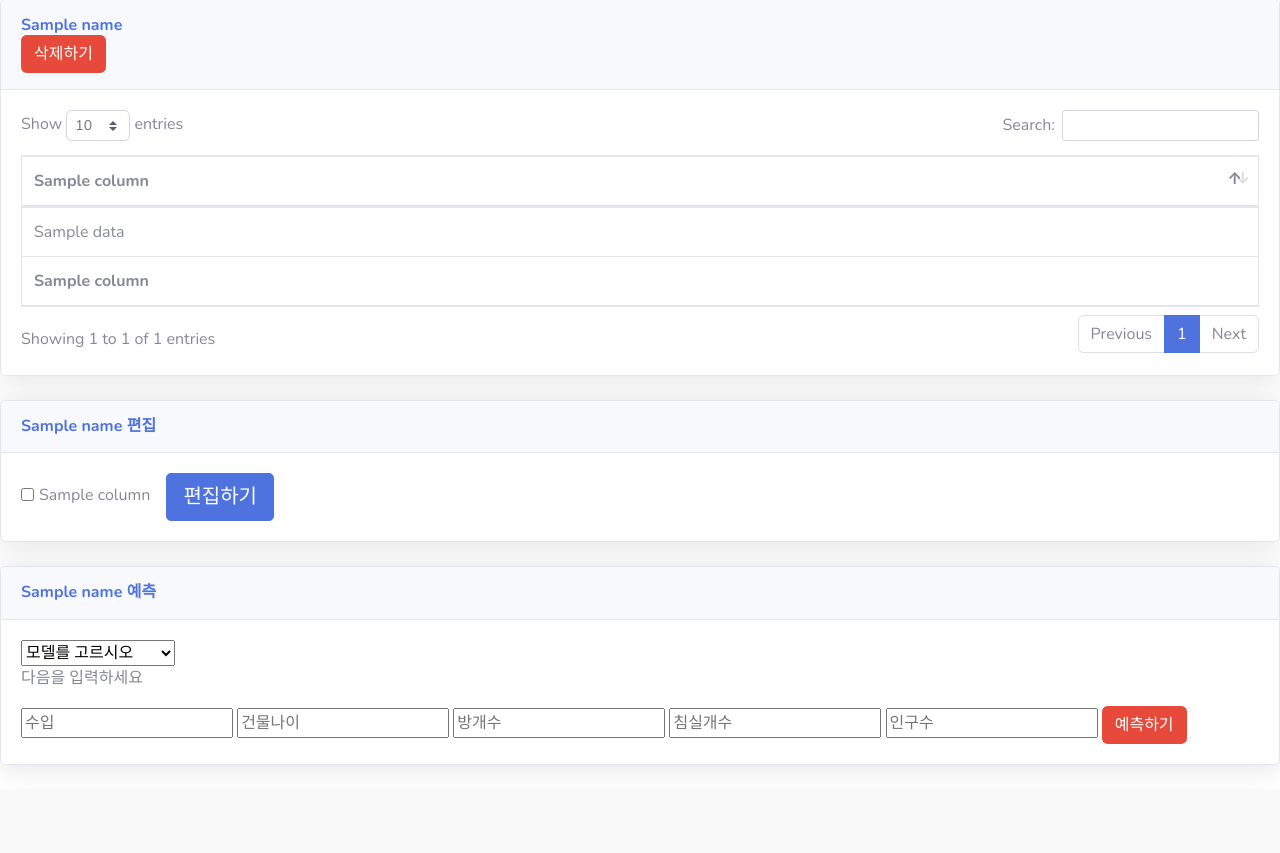
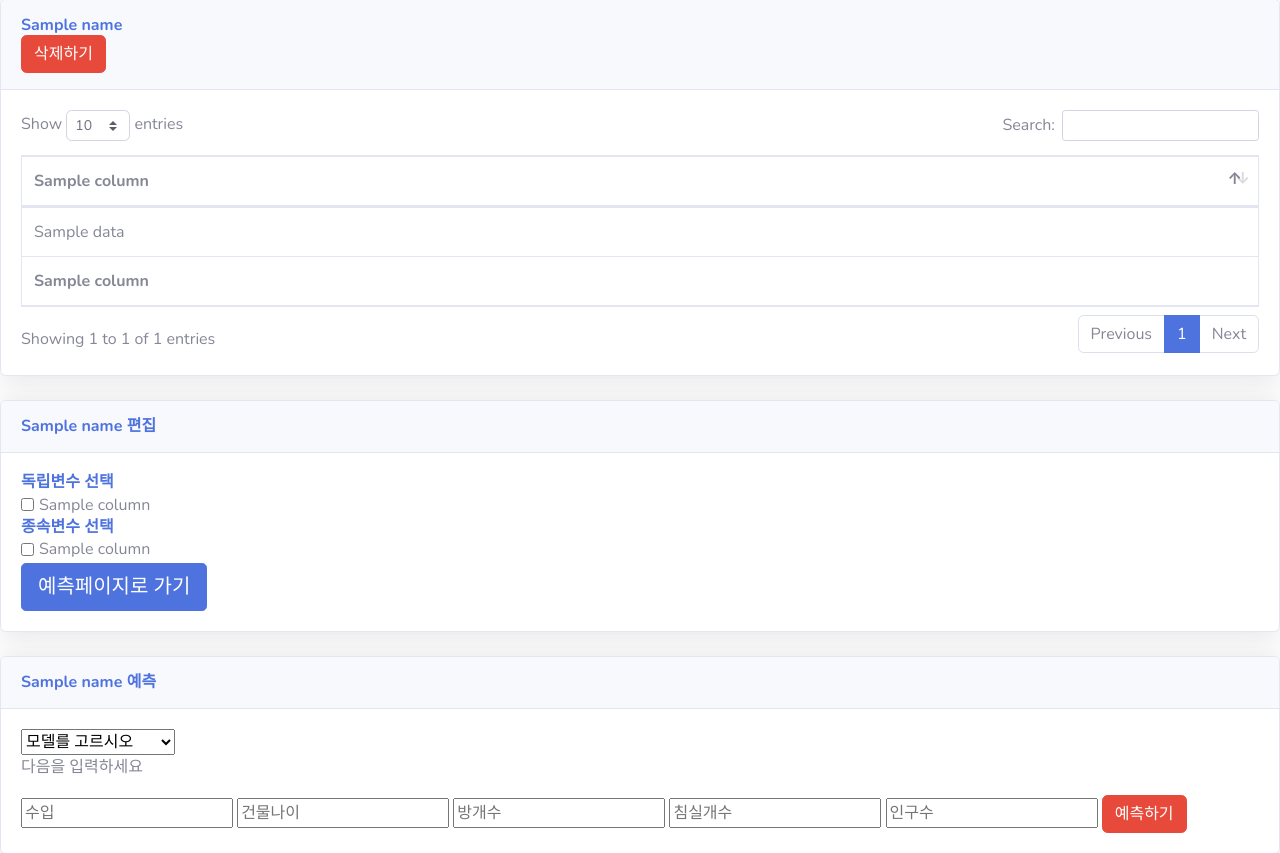
Before and after one commit to gurofinance/flask_web_ml, a Flask app: template templates/read_data_result.html in a window 1280 px wide. Shown: the part 57-910 px from the top of the page. Before the commit the page ends 822 px from the top, so only its background shows below. Run offline with Flask 2, Linux system fonts and the light colour scheme; the template is opened without the code that fills it: most values are stand-ins (such as "Sample title", 1, 10 or a date in 2020); parts of the project's set-up code (start-up, migrations or seed data) failed here and were passed over; some libraries are stand-ins or nearby versions.

Commit message:
12-31-11-48

```diff
--- a/app.py
+++ b/app.py
@@ -152,6 +152,14 @@ def predict():
         pred = model.predict(data)
         print(pred)
         return render_template('predict.html', result=pred)
+@app.route('/machine_learning/<name>', methods=['GET', 'POST'])
+def machine_learning(name):
+    input_list = request.form.getlist('input_column')
+    label = request.form.get('label_column')
+    print(input_list)
+    result = collection.find_one({"index":name})
+
+    return result
 
 if __name__ == "__main__":
     app.run(debug=True)
--- a/templates/read_data_result.html
+++ b/templates/read_data_result.html
@@ -47,14 +47,25 @@
         <h6 class="m-0 font-weight-bold text-primary">{{name}} 편집</h6>
     </div>
     <div class="card-body">
-        <form action="/dataframe/{{name}}" method="POST">
+        <form action="/machine_learning/{{name}}" method="POST">
+            <h6 class="m-0 font-weight-bold text-primary">독립변수 선택</h6>
             {% for column in columns  %}
             <div class="form-check form-check-inline">
-                <input class="form-check-input"  type="checkbox" name="column" id="inlineCheckbox1" value={{column}}>
+                <input class="form-check-input"  type="checkbox" name="input_column" id="inlineCheckbox1" value='{{column}}'>
                 <label class="form-check-label" for="inlineCheckbox1">{{column}}</label>
             </div>
             {% endfor %}
-            <input type="submit"  class="btn btn-primary btn-lg" value="편집하기" >
+
+            <h6 class="m-0 font-weight-bold text-primary">종속변수 선택</h6>
+            {% for column in columns  %}
+            <div class="form-check form-check-inline">
+
+                <input class="form-check-input"  type="checkbox" name="label_column" id="inlineCheckbox1" value={{column}}>
+                <label class="form-check-label" for="inlineCheckbox1">{{column}}</label>
+            </div>
+            {% endfor %}
+            <br>
+            <input type="submit"  class="btn btn-primary btn-lg" value="예측페이지로 가기" >
         </form>
     </div>
 </div>
```
